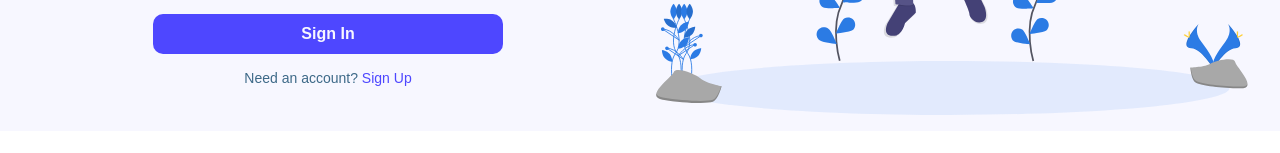
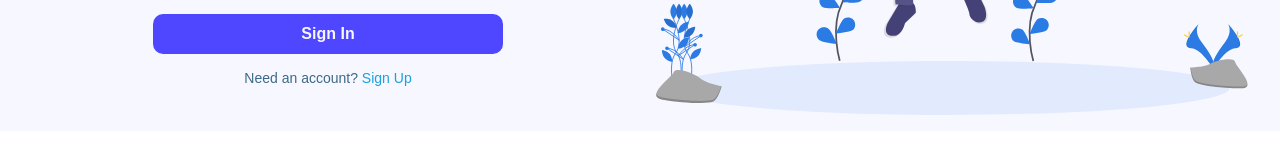
Before and after one commit to tsamantanis/hydra, a React (Create React App) app: page /users/signin in a window 1280 px wide. In both pictures the pointer is over the link "Sign Up". Shown: the part 335-488 px from the top of the page. Built offline with nearby package versions, Linux system fonts and the light colour scheme; a web font is replaced by a local one.

Commit message:
added color change for anchor tag on hover

```diff
--- a/src/App.css
+++ b/src/App.css
@@ -129,3 +129,7 @@ a {
   color: #4E47FF;
   text-decoration: none;
 }
+
+a:hover {
+  color: #1CA0DE;
+}
```
